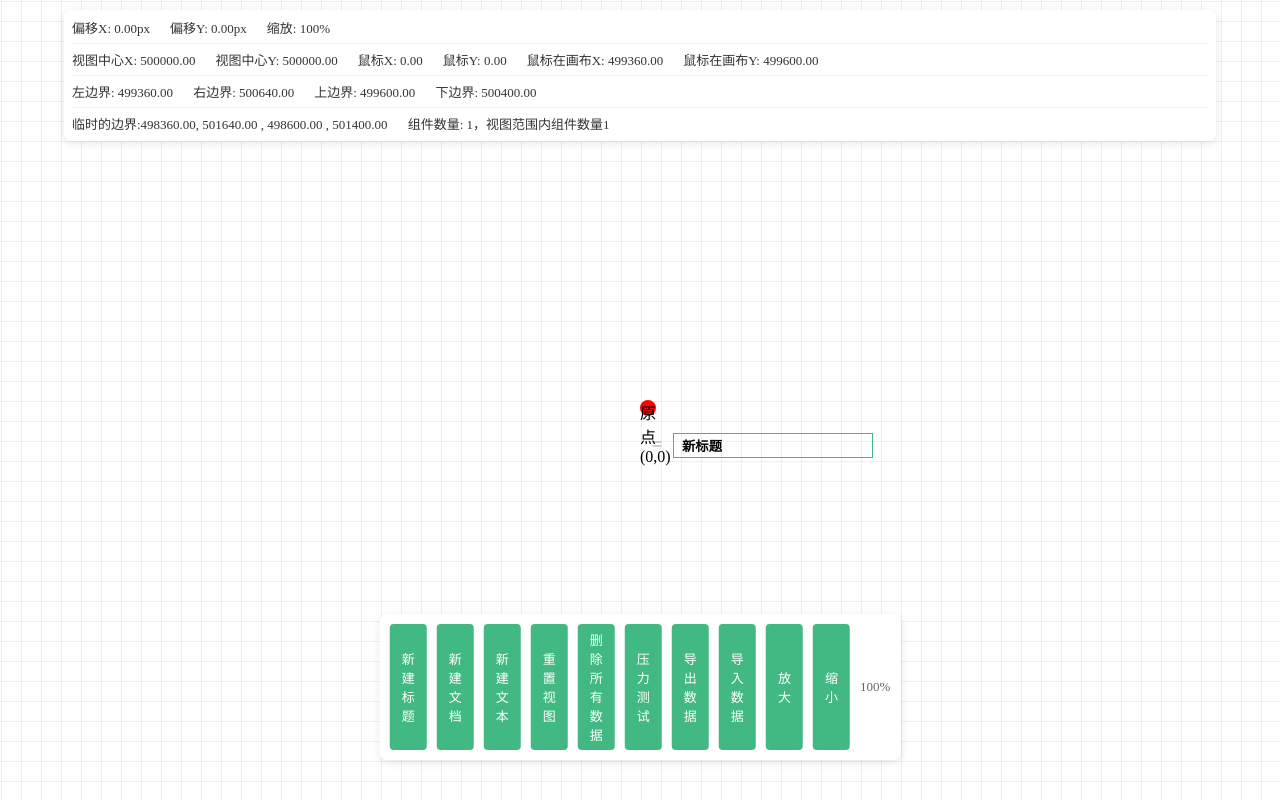
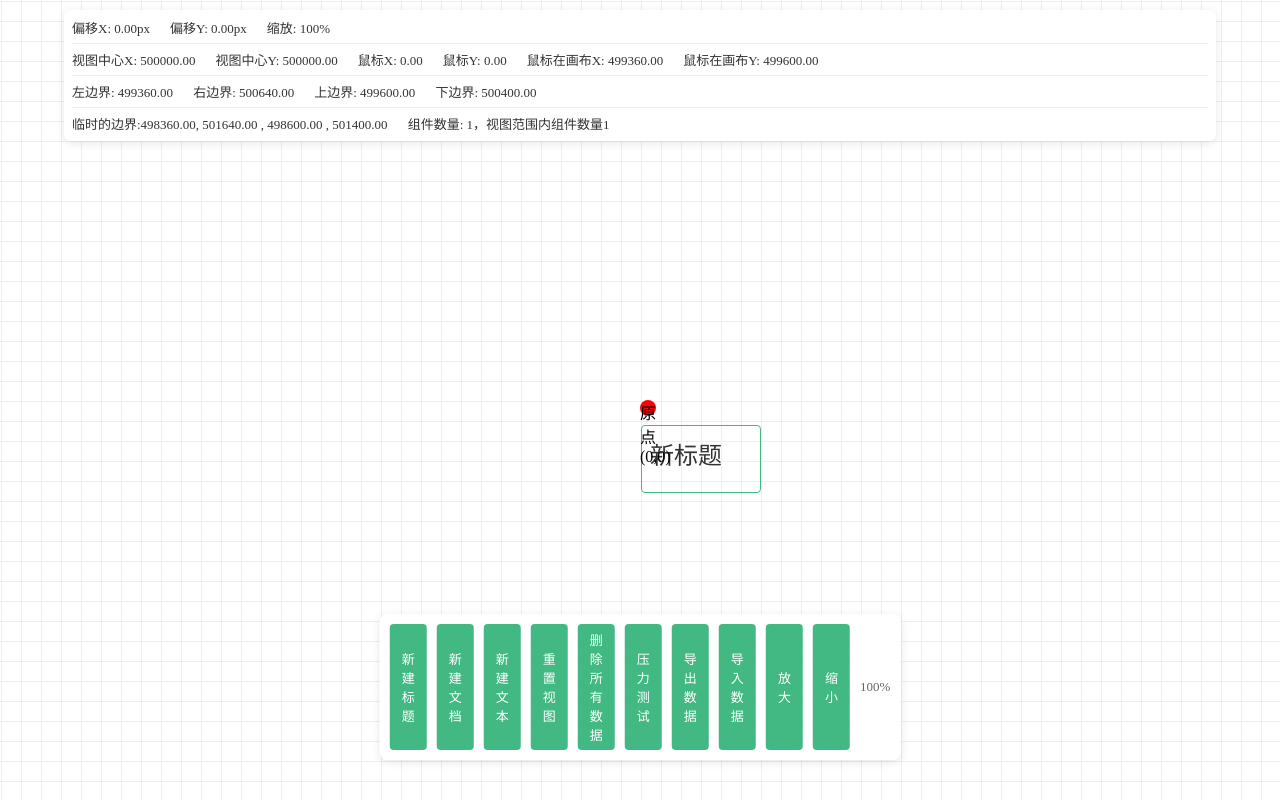
Before and after one commit to shuijiaowang/VisMindNode, a Vue app in the folder VisMindNode/: page / in a window 1280 px wide. Both pictures are taken after a click on the button "新建标题". Built offline with nearby package versions, Linux system fonts and the light colour scheme.

Commit message:
优化标题生成时的大片空白，优化其他部分内容

```diff
--- a/VisMindNode/src/App.vue
+++ b/VisMindNode/src/App.vue
@@ -32,4 +32,5 @@ html, body {
   height: 100%;
   width: 100%;
 }
+/*输入框有默认大小吗*/
 </style>
--- a/VisMindNode/src/components/CanvasContent.vue
+++ b/VisMindNode/src/components/CanvasContent.vue
@@ -197,8 +197,8 @@ const isElementInRect = (element, rect) => {
   min-height: 1000000px;
   border: 1px solid #ccc; /* 加个边框，更明显 */
   background-color: #fff;
-  background-image: linear-gradient(#eee 1px, transparent 1px),
-  linear-gradient(90deg, #eee 1px, transparent 1px);
+  background-image: linear-gradient(#eeeeee 1px, transparent 1px),
+  linear-gradient(90deg, #eeeeee 1px, transparent 1px);
   background-size: 20px 20px;
   position: absolute;
   top: 50%;
--- a/VisMindNode/src/components/canvas/TextComponent.vue
+++ b/VisMindNode/src/components/canvas/TextComponent.vue
@@ -29,7 +29,7 @@
 
 <script setup>
 // 保持原有逻辑不变
-import {computed, ref, nextTick, watch, onMounted} from "vue";
+import {computed, ref,defineEmits, nextTick, watch, onMounted} from "vue";
 import {useDraggable} from "@/composables/useDraggable.js";
 import {useCanvasStore} from "@/stores/canvasStore.js";
 const canvasStore = useCanvasStore()
@@ -44,6 +44,7 @@ const props = defineProps({
 
 const currentContent = ref(props.content)
 const textInput = ref(null)
+
 const isSelected = computed(() => canvasStore.selectedElementIds.has(props.id))
 const emit = defineEmits(['update:content'])
 
@@ -75,13 +76,6 @@ const handleBlur = () => {
   emit('update:content', currentContent.value)
 }
 
-const handleDblClick = () => {
-  nextTick(() => {
-    textInput.value?.focus()
-    adjustWidth() // 聚焦时调整一次宽度
-  })
-}
-
 // 组件挂载后初始化宽度
 onMounted(() => {
   nextTick(adjustWidth)
@@ -90,18 +84,20 @@ onMounted(() => {
 
 <style scoped>
 .text-component {
-  padding: 25px 6px 6px 6px;
+  padding: 8px 10px;
   border-radius: 6px;
   transition: all 0.15s ease;
   width: auto; /* 让父容器宽度自适应内容 */
   min-width: 100px; /* 调整最小宽度为更合理的值 */
   box-shadow: 0 1px 3px rgba(0,0,0,0.05);
+  border: #c0c0c0 1px solid;
   /* 移除overflow限制，允许内容撑开宽度 */
 }
 
 .text-component:hover {
   background-color: rgba(255, 255, 255, 0.8);
   box-shadow: 0 2px 8px rgba(0,0,0,0.08);
+  padding: 25px; /*悬浮，扩大，方便选中拖拽等*/
 }
 
 .text-component.selected {
--- a/VisMindNode/src/components/canvas/TitleComponent.vue
+++ b/VisMindNode/src/components/canvas/TitleComponent.vue
@@ -14,32 +14,30 @@
       @mousedown.stop="startDrag"
 
   >
-    <!-- 拖拽手柄 -->
-    <div class="drag-handle" @mousedown.stop="startDrag">
-      <svg width="16" height="16" viewBox="0 0 24 24" fill="none" stroke="currentColor" stroke-width="2">
-        <line x1="5" y1="9" x2="19" y2="9"></line>
-        <line x1="5" y1="15" x2="19" y2="15"></line>
-      </svg>
-    </div>
     <!-- 可编辑的输入框，失去焦点时更新内容 -->
-    <input
+    <textarea
         v-model="currentContent"
-        type="text"
         @blur="handleBlur"
-        ref="titleInput"
-        class="title-input"
+        @input="adjustWidth"
+        ref="textInput"
+        class="text-input"
         @mousedown.stop
-        :placeholder="content || '双击编辑标题'"
-    >
+        :placeholder="content || '双击6'"
+        :rows="Math.max(1, currentContent.split('\n').length)"
+        :cols="currentContent.split('\n')[0].length + 2"
+        wrap="off"
+        autocomplete="off"
+        spellcheck="false"
+    />
   </div>
 </template>
 
 <script setup>
-import {computed, defineEmits, defineProps, nextTick, onMounted, ref} from 'vue'
+import {computed, defineEmits, defineProps, nextTick, onMounted, ref, watch} from 'vue'
 import {useCanvasStore} from "@/stores/canvasStore.js";
 const canvasStore = useCanvasStore()
 import { useDraggable } from '@/composables/useDraggable.js'
-const title = computed(() => canvasStore.titles.get(props.id));
+
 // 接收从父组件传来的属性
 const props = defineProps({
   // 标题的唯一标识
@@ -67,6 +65,11 @@ const props = defineProps({
     default: () => ({}) // 默认空对象
   }
 })
+
+// 本地内容变量，用于双向绑定
+const currentContent = ref(props.content)
+// 输入框引用，用于聚焦
+const textInput = ref(null)
 const isSelected = computed(() => {
   return canvasStore.selectedElementIds.has(props.id);
 });
@@ -74,82 +77,78 @@ const isSelected = computed(() => {
 // 定义要触发的事件
 const emit = defineEmits(['update:content'])
 
-// 本地内容变量，用于双向绑定
-const currentContent = ref(props.content)
-
-// 输入框引用，用于聚焦
-const titleInput = ref(null)
-
 // 初始化拖拽逻辑（指定组件类型为title）
-const { isDragging, startDrag, onDrag, endDrag } = useDraggable(
+const { isDragging, startDrag } = useDraggable(
     'title',
     props.id,
     props.x,
     props.y
 )
-
-// 2. 新增：样式编辑方法（示例：点击标题显示样式面板） //这种可以单独在页面工具栏中进行修改？/可能还需要一个单独的输入框组件复用，负责输入文字
-const showStylePanel = () => {
-  // 实际项目中可替换为弹出样式编辑面板
-  const newFontSize = prompt('设置字体大小(px)', props.style.fontSize)
-  if (newFontSize) {
-    // 调用store方法更新样式
-    canvasStore.updateTitleStyle(props.id, { fontSize: Number(newFontSize) })
+// 调整文本框宽度以适应内容
+const adjustWidth = () => {
+  if (textInput.value) {
+    // 临时设置为auto获取实际宽度
+    textInput.value.style.width = '100%'
+    // 加上一些额外宽度作为缓冲
+    const width = textInput.value.scrollWidth + 10
+    // 确保不小于最小宽度
+    textInput.value.style.width = `${Math.max(width, 50)}px`
   }
 }
 
-// 当组件挂载后自动聚焦
-onMounted(() => {
-
+// 监听内容变化调整宽度
+watch(currentContent, () => {
+  nextTick(adjustWidth)
 })
 
-// 失去焦点时更新内容
 const handleBlur = () => {
   emit('update:content', currentContent.value)
 }
+
+// 组件挂载后初始化宽度
+onMounted(() => {
+  nextTick(adjustWidth)
+})
 </script>
 
 <style scoped>
 .title-component {
   padding: 8px;
   border-radius: 4px;
+  border: #42b983  solid 1px;
   /*transition: all 0.2s; 会导致拖拽卡顿*/
 }
 .title-component:hover {
   border-color: #ddd;
   background-color: rgba(255, 255, 255, 0.7);
+  padding: 25px;
 }
 
 .title-component.dragging {
   box-shadow: 0 4px 12px rgba(0, 0, 0, 0.15);
   border-color: #42b983;
 }
-.drag-handle {
-  display: inline-block;
-  margin-right: 8px;
+.text-input {
+  border: none;
+  background: transparent;
+  outline: none;
+  font-size: inherit;
+  color: inherit;
+  resize: none;
+  line-height: 1.5;
+  padding: 4px 0;
+  font-family: -apple-system, BlinkMacSystemFont, "Segoe UI", Roboto, sans-serif;
+  white-space: nowrap; /* 禁止自动换行 */
+  overflow: visible; /* 允许内容溢出显示 */
+}
+
+.text-input::placeholder {
   color: #999;
-  cursor: move;
-  vertical-align: middle;
+  font-style: italic;
   opacity: 0.7;
 }
 
-.title-input {
-  border: none;
-  background: transparent;
-  outline: none;
-  padding: 4px 8px;
-  min-width: 200px;
-  font-weight: bold;
-  vertical-align: middle;
-  border: #42b983 1px solid;
-}
-
-.title-input:focus {
-  background: rgba(255, 255, 255, 0.9);
-  border-radius: 2px;
-}
-.title-component.selected {
-  outline: 2px solid #42b983; /* Vue品牌色作为选中高亮 */
-  box-shadow: 0 0 0 2px rgba(66, 185, 131, 0.3);
+.text-input:focus {
+  background-color: rgba(255, 255, 255, 0.95);
 }
 </style>
--- a/VisMindNode/src/components/canvasExtras/BottomToolbar.vue
+++ b/VisMindNode/src/components/canvasExtras/BottomToolbar.vue
@@ -62,12 +62,12 @@ const resetView = async () => {
 
 // 新增方法
 const createNewTitle = () => {
-  canvasStore.createTitle(areaStore.windowCenterInCanvas.x, areaStore.windowCenterInCanvas.y)
+  elementStore.createTitle(areaStore.windowCenterInCanvas.x, areaStore.windowCenterInCanvas.y)
 }
 
 const createNewMarkdown = () => {
   // 在视图中心创建markdown
-  canvasStore.createMarkdown(areaStore.windowCenterInCanvas.x, areaStore.windowCenterInCanvas.y)
+  elementStore.createMarkdown(areaStore.windowCenterInCanvas.x, areaStore.windowCenterInCanvas.y)
 }
 const createNewText = () => {
   const options={
--- a/VisMindNode/src/stores/canvasElementStore.js
+++ b/VisMindNode/src/stores/canvasElementStore.js
@@ -71,7 +71,7 @@ export const useCanvasElementStore = defineStore('canvasElement', () => {
             x,
             y,
             content,
-            style: { fontSize: 16, color: '#333' }
+            style: { fontSize: 24, color: '#333' }
         })
     }
     // 创建Markdown元素
--- a/VisMindNode/src/stores/canvasStore.js
+++ b/VisMindNode/src/stores/canvasStore.js
@@ -101,8 +101,6 @@ export const useCanvasStore = defineStore('canvas', () => {
         toggleElementSelection: (id, isCtrlPressed) => elementStore.toggleElementSelection(id, isCtrlPressed),
         clearAllSelections: () => elementStore.clearAllSelections(),
 
-        // 元素创建
-        createTitle: (x, y, content) => elementStore.createTitle(x, y, content),
-        createMarkdown: (x, y, content) => elementStore.createMarkdown(x, y, content),
+
     }
 })
```
